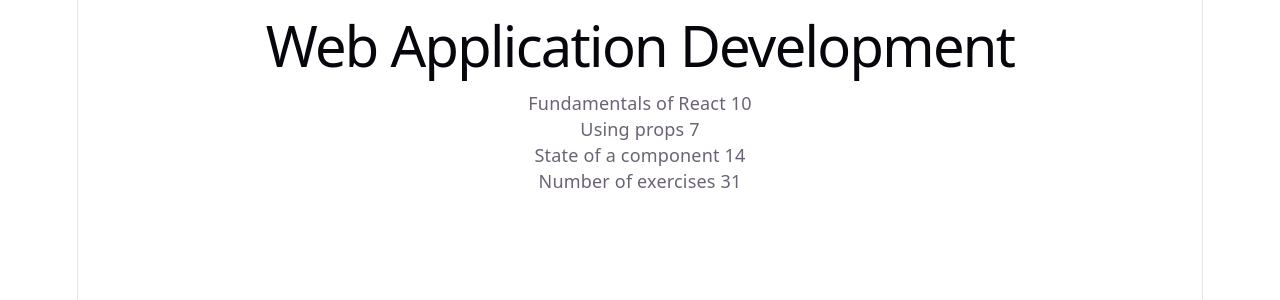
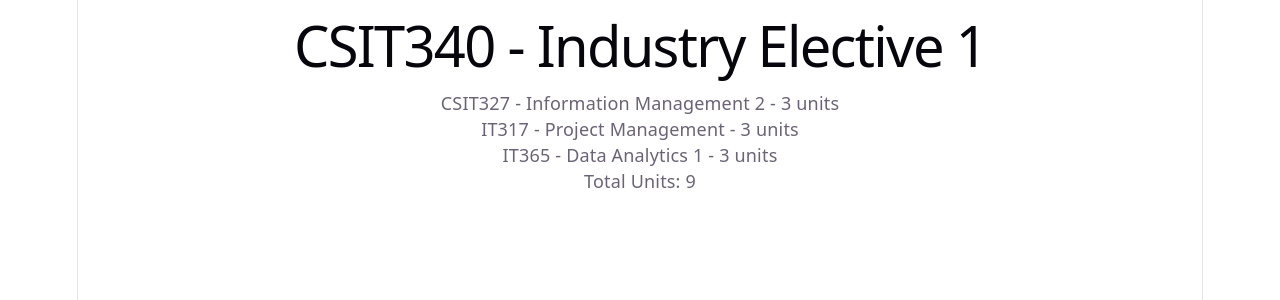
Before and after one commit to jamesbryanzafra/CSIT340G6-Lab3-Zafra, a React (Vite) app: page / in a window 1280 px wide. Shown: the top 300 px of the page. Built offline with nearby package versions, Linux system fonts and the light colour scheme.

Commit message:
1.2: course information step 2

```diff
--- a/src/App.jsx
+++ b/src/App.jsx
@@ -5,25 +5,25 @@
 const Content = (props) => {
   return (
     <div>
-      <p>{props.part1} {props.exercises1}</p>
-      <p>{props.part2} {props.exercises2}</p>
-      <p>{props.part3} {props.exercises3}</p>
+      <p>{props.part1} - {props.exercises1} units</p>
+      <p>{props.part2} - {props.exercises2} units</p>
+      <p>{props.part3} - {props.exercises3} units</p>
     </div>
   )
 }
 
 const Total = (props) => {
-  return <p>Number of exercises {props.exercises1 + props.exercises2 + props.exercises3}</p>
+  return <p>Total Units: {props.exercises1 + props.exercises2 + props.exercises3}</p>
 }
 
 const App = () => {
-  const course = 'Web Application Development'
-  const part1 = 'Fundamentals of React'
-  const exercises1 = 10
-  const part2 = 'Using props'
-  const exercises2 = 7
-  const part3 = 'State of a component'
-  const exercises3 = 14
+  const course = 'CSIT340 - Industry Elective 1'
+  const part1 = 'CSIT327 - Information Management 2'
+  const exercises1 = 3
+  const part2 = 'IT317 - Project Management'
+  const exercises2 = 3
+  const part3 = 'IT365 - Data Analytics 1'
+  const exercises3 = 3
 
   return (
     <div>
```
